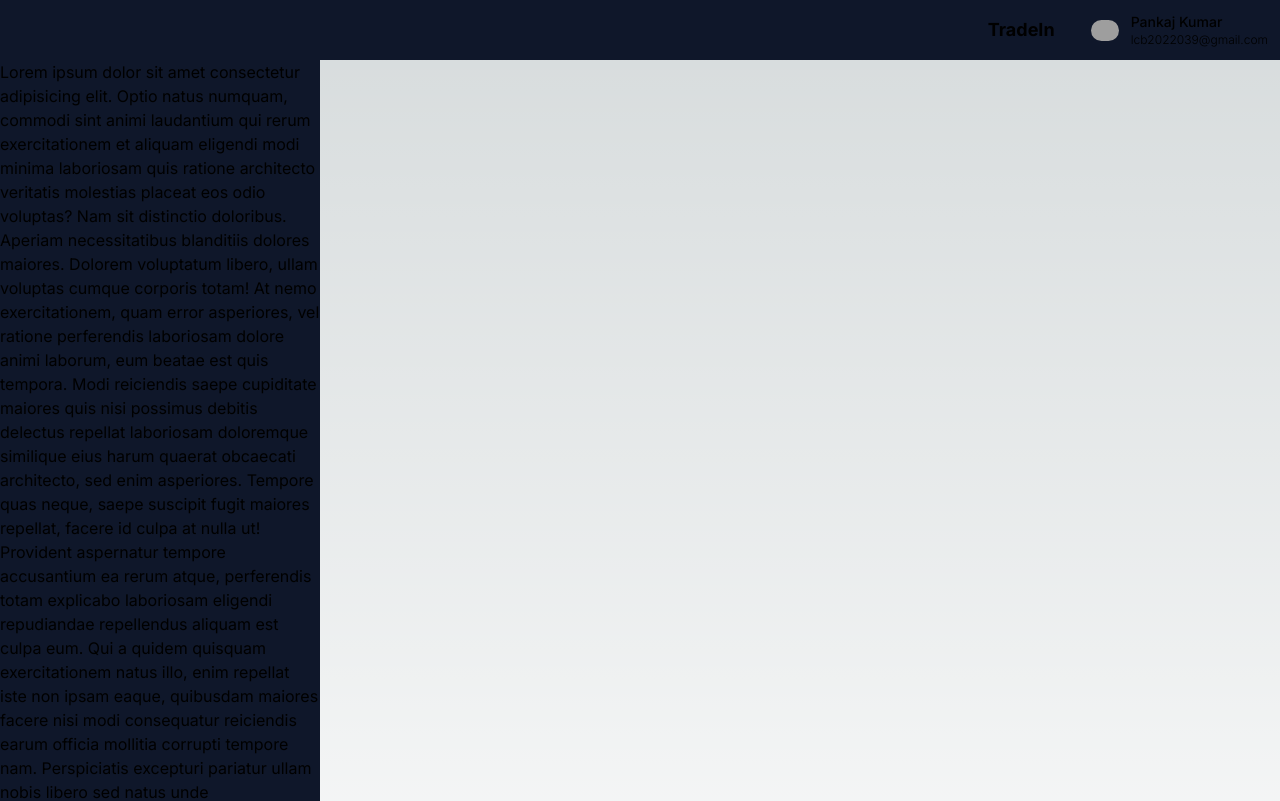
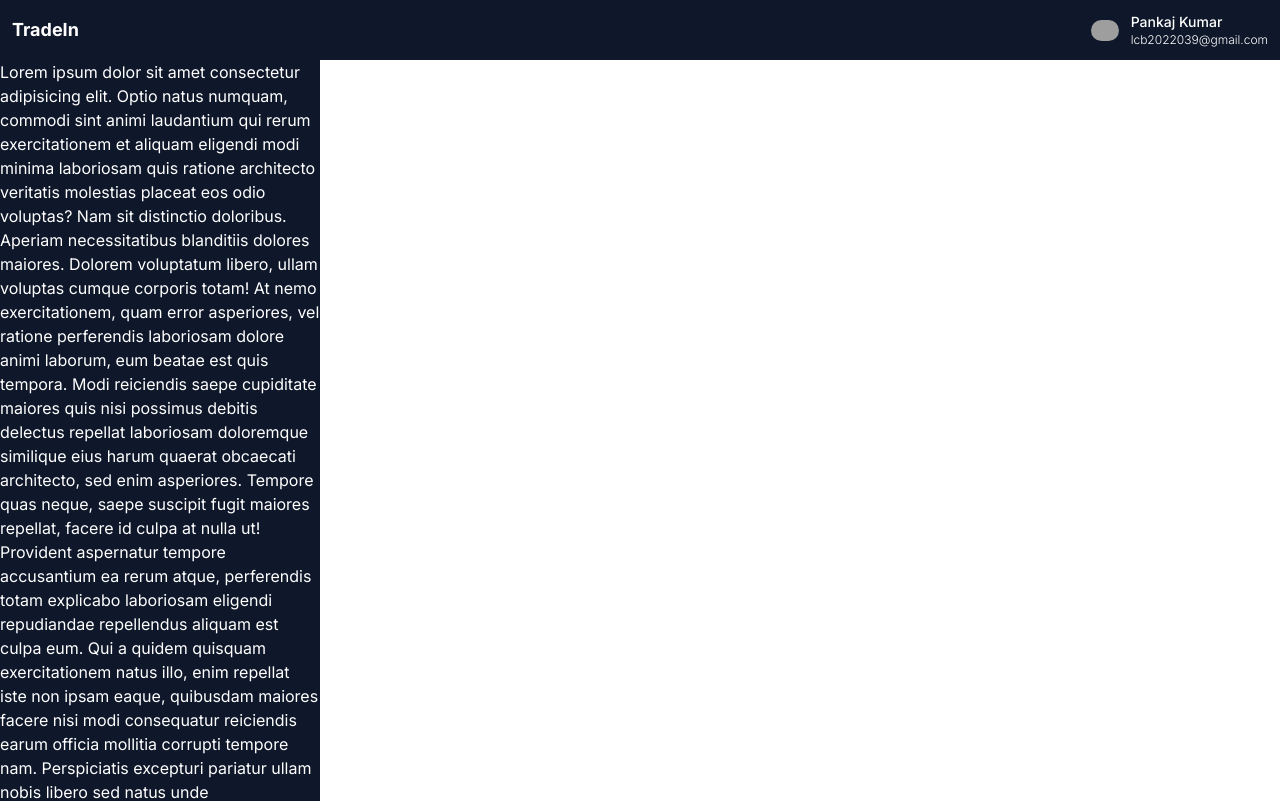
Before and after one commit to Radhey644/TradeIn, a Next.js app: page / in a window 1280 px wide. Shown: the top 801 px of the page. Built offline with nearby package versions, Linux system fonts and the light colour scheme; grey boxes are pictures that could not be loaded.

Commit message:
Fixed the navbar and the logo

```diff
--- a/src/app/layout.tsx
+++ b/src/app/layout.tsx
@@ -3,6 +3,7 @@ import "./globals.css";
 import type { Metadata } from "next";
 import { Inter } from "next/font/google";
 import Sidebar from "@/components/Sidebar";
+import Chakra from "@/components/Chakra";
 
 const inter = Inter({ subsets: ["latin"] });
 
@@ -19,10 +20,13 @@ export default function RootLayout({
   return (
     <html lang="en">
       <body className={inter.className}>
-        <Navbar />
+        <Chakra>
+          <Navbar />
         <Sidebar />
 
         {children}
+        </Chakra>
+
       </body>
     </html>
   );
--- /dev/null
+++ b/src/components/Chakra.tsx
@@ -0,0 +1,10 @@
+import React from "react";
+import {ChakraProvider} from "@chakra-ui/react"
+const Chakra = ({ children }: { children: React.ReactNode }) => {
+  return(
+  <ChakraProvider>
+   {children}
+  </ChakraProvider>);
+};
+
+export default Chakra;
--- a/src/components/Navbar.tsx
+++ b/src/components/Navbar.tsx
@@ -1,9 +1,11 @@
+import { Spacer } from "@chakra-ui/react";
 import React from "react";
 
 const Navbar = () => {
   return (
-    <div className="flex bg-slate-900 justify-end items-center p-3 gap-3">
+    <div className="flex bg-slate-900 justify-end items-center p-3 gap-3 text-white">
       <div className="order-first font-bold text-lg">TradeIn</div>
+       <Spacer/>
       <i className="fa-regular fa-message" style={{color:"#ffffff",fontSize:"20px"}}></i>
       <i className="fa-regular fa-bell" style={{color: "#ffffff",fontSize:"20px"}}></i>
       <img className="rounded-full w-7"  src="https://i.pinimg.com/originals/1e/c4/62/1ec4624b6606c8c358e41c85ccdd20a9.jpg" alt="" />
--- a/src/components/Sidebar.tsx
+++ b/src/components/Sidebar.tsx
@@ -3,7 +3,7 @@ import React from "react";
 const Sidebar = () => {
   return (
 
-    <div className="w-1/4 bg-slate-900 mt-0 xs:invisible">
+    <div className="w-1/4 bg-slate-900 mt-0 xs:invisible text-white">
       Lorem ipsum dolor sit amet consectetur adipisicing elit. Optio natus
       numquam, commodi sint animi laudantium qui rerum exercitationem et aliquam
       eligendi modi minima laboriosam quis ratione architecto veritatis
```
Also changed, not shown: package.json (+10 -6 lines), 1 other file (tests, documents, lock files or other folders).
